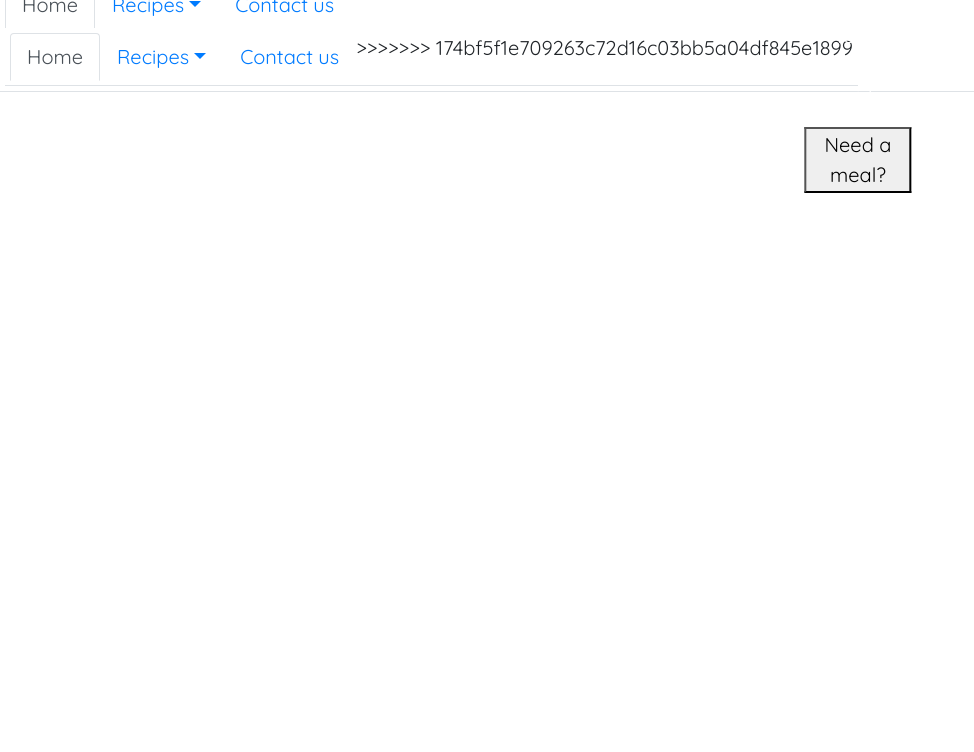
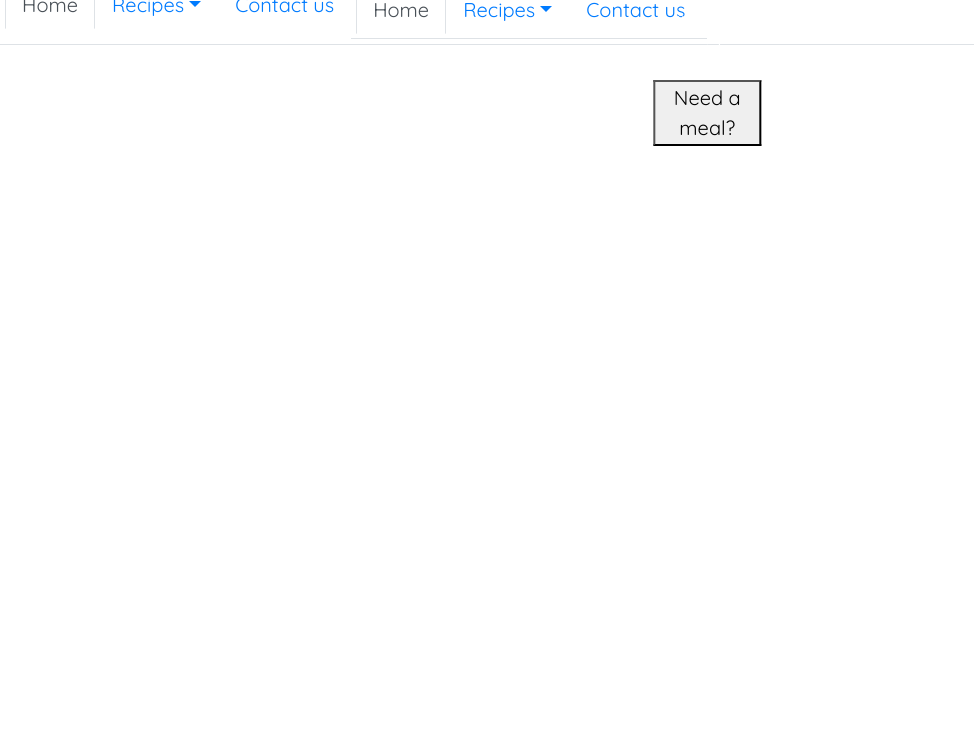
Before and after one commit to vzmcafe/vzmcafe.github.io, a plain HTML site: page index.html in a window 1280 px wide. Shown: the part 48-800 px from the top of the page, without its empty margins (0-974 px from the left). Drawn offline with nearby package versions, Linux system fonts and the light colour scheme.

Commit message:
Update index.html

```diff
--- a/index.html
+++ b/index.html
@@ -32,7 +32,7 @@
       <li class="nav-item">
         <a class="nav-link" href="#">Contact us</a>
       </li>
-=======
+
 <body>
 
   <ul class="nav nav-tabs" style="background-color: #ffffff">
@@ -51,7 +51,7 @@
   <li class="nav-item">
     <a class="nav-link" href="#">Contact us</a>
   </li>
->>>>>>> 174bf5f1e709263c72d16c03bb5a04df845e1899
+
   </ul>
 
 
```
